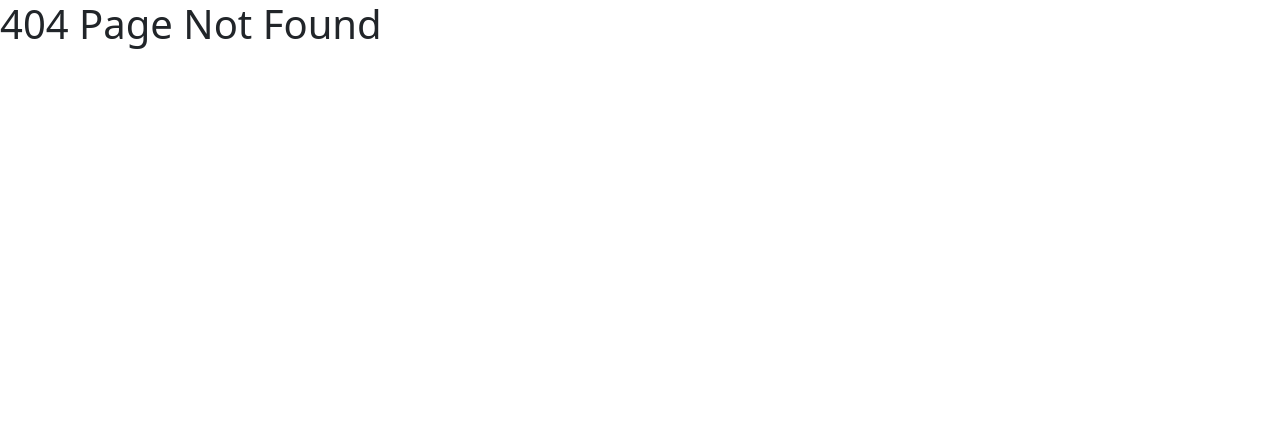
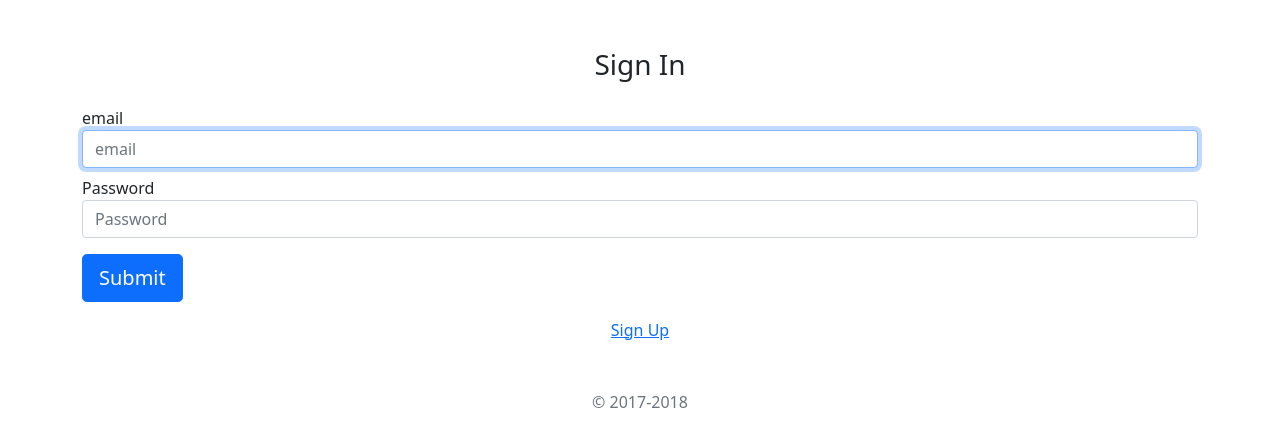
Before and after one commit to DaisyChen-TW/forum-front-end-vue, a Vue app: page /#/signin in a window 1280 px wide. Before the commit this address had no page. Shown: the top 446 px of the page. Built offline with nearby package versions, Linux system fonts and the light colour scheme.

Commit message:
add signIn & signUp page

```diff
--- a/src/router/index.js
+++ b/src/router/index.js
@@ -1,10 +1,21 @@
 import Vue from 'vue'
 import VueRouter from 'vue-router'
 import NotFound from '../views/NotFound.vue'
+import SignIn from '../views/SignIn.vue'
 
 Vue.use(VueRouter)
 
 const routes = [
+  {
+    path: '/signin',
+    name: 'sign-in',
+    component: SignIn
+  },
+  {
+    path: '/signup',
+    name: 'sign-up',
+    component: () => import('../views/SignUp.vue')
+  },
   {
     path: '*',
     name: 'not-found',
--- /dev/null
+++ b/src/views/SignIn.vue
@@ -0,0 +1,80 @@
+<template>
+  <div class="container py-5">
+    <form class="w-100" @submit.prevent.stop="handleSubmit">
+      <div class="text-center mb-4">
+        <h1 class="h3 mb-3 font-weight-normal">
+          Sign In
+        </h1>
+      </div>
+
+      <div class="form-label-group mb-2">
+        <label for="email">email</label>
+        <input
+          id="email"
+          v-model="email"
+          name="email"
+          type="email"
+          class="form-control"
+          placeholder="email"
+          autocomplete="username"
+          required
+          autofocus
+        >
+      </div>
+
+      <div class="form-label-group mb-3">
+        <label for="password">Password</label>
+        <input
+          id="password"
+          v-model="password"
+          name="password"
+          type="password"
+          class="form-control"
+          placeholder="Password"
+          autocomplete="current-password"
+          required
+        >
+      </div>
+
+      <button
+        class="btn btn-lg btn-primary btn-block mb-3"
+        type="submit"
+      >
+        Submit
+      </button>
+
+      <div class="text-center mb-3">
+        <p>
+          <router-link to="/signup">
+          Sign Up
+          </router-link>
+        </p>
+      </div>
+
+      <p class="mt-5 mb-3 text-muted text-center">
+        &copy; 2017-2018
+      </p>
+    </form>
+  </div>
+</template>
+<script>
+export default {
+  data () {
+    return {
+      email: '',
+      password: ''
+    }
+  },
+  methods: {
+    handleSubmit () {
+      const data = JSON.stringify({
+        email: this.email,
+        password: this.password
+      })
+
+      // TODO: 向後端驗證使用者登入資訊是否合法
+      console.log('data', data)
+    }
+  }
+}
+</script>
--- /dev/null
+++ b/src/views/SignUp.vue
@@ -0,0 +1,103 @@
+<template>
+  <div class="container py-5">
+    <form class="w-100"  @submit.stop.prevent="handleSubmit">
+      <div class="text-center mb-4">
+        <h1 class="h3 mb-3 font-weight-normal">Sign Up</h1>
+      </div>
+
+      <div class="form-label-group mb-2">
+        <label for="name">Name</label>
+        <input
+          id="name"
+          v-model="name"
+          name="name"
+          type="text"
+          class="form-control"
+          placeholder="name"
+          autocomplete="username"
+          required
+          autofocus
+        />
+      </div>
+
+      <div class="form-label-group mb-2">
+        <label for="email">Email</label>
+        <input
+          id="email"
+          v-model="email"
+          name="email"
+          type="email"
+          class="form-control"
+          placeholder="email"
+          autocomplete="email"
+          required
+        />
+      </div>
+
+      <div class="form-label-group mb-3">
+        <label for="password">Password</label>
+        <input
+          id="password"
+          v-model="password"
+          name="password"
+          type="password"
+          class="form-control"
+          placeholder="Password"
+          autocomplete="new-password"
+          required
+        />
+      </div>
+
+      <div class="form-label-group mb-3">
+        <label for="password-check">Password Check</label>
+        <input
+          id="password-check"
+          v-model="passwordCheck"
+          name="passwordCheck"
+          type="password"
+          class="form-control"
+          placeholder="Password"
+          autocomplete="new-password"
+          required
+        />
+      </div>
+
+      <button class="btn btn-lg btn-primary btn-block mb-3" type="submit">
+        Submit
+      </button>
+
+      <div class="text-center mb-3">
+        <p>
+          <router-link to="/signin"> Sign In </router-link>
+        </p>
+      </div>
+
+      <p class="mt-5 mb-3 text-muted text-center">&copy; 2017-2018</p>
+    </form>
+  </div>
+</template>
+<script>
+export default {
+  data() {
+    return {
+      name: '',
+      email: '',
+      password: '',
+      passwordCheck: ''
+    };
+  },
+  methods: {
+    handleSubmit() {
+      const data = JSON.stringify({
+        name: this.name,
+        email: this.email,
+        password: this.password,
+        passwordCheck: this.passwordCheck
+      });
+
+      // TODO: 向後端驗證使用者登入資訊是否合法
+      console.log("data", data);
+    },
+  },
+};
+</script>
```
Also changed, not shown: src/assets/logo.png (added).
